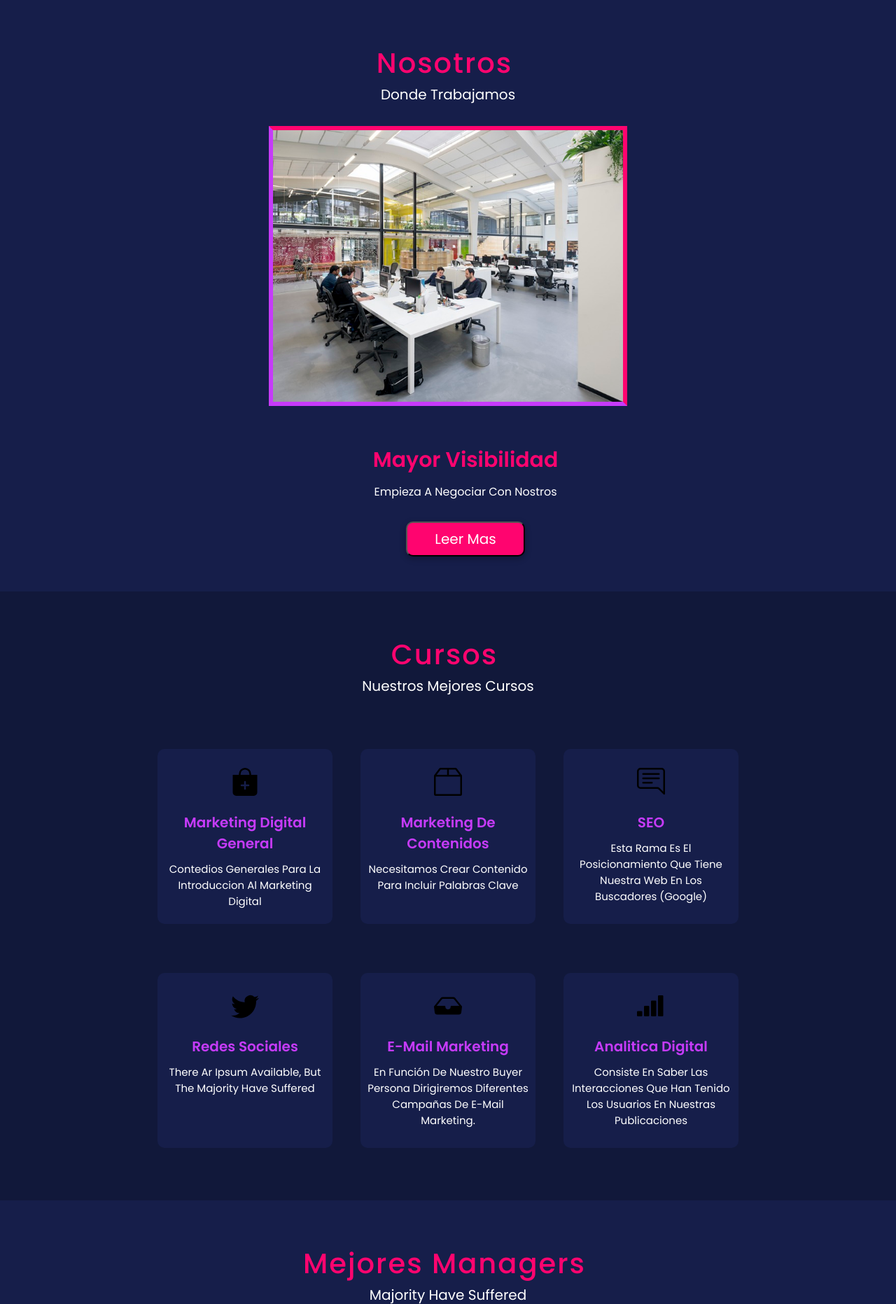
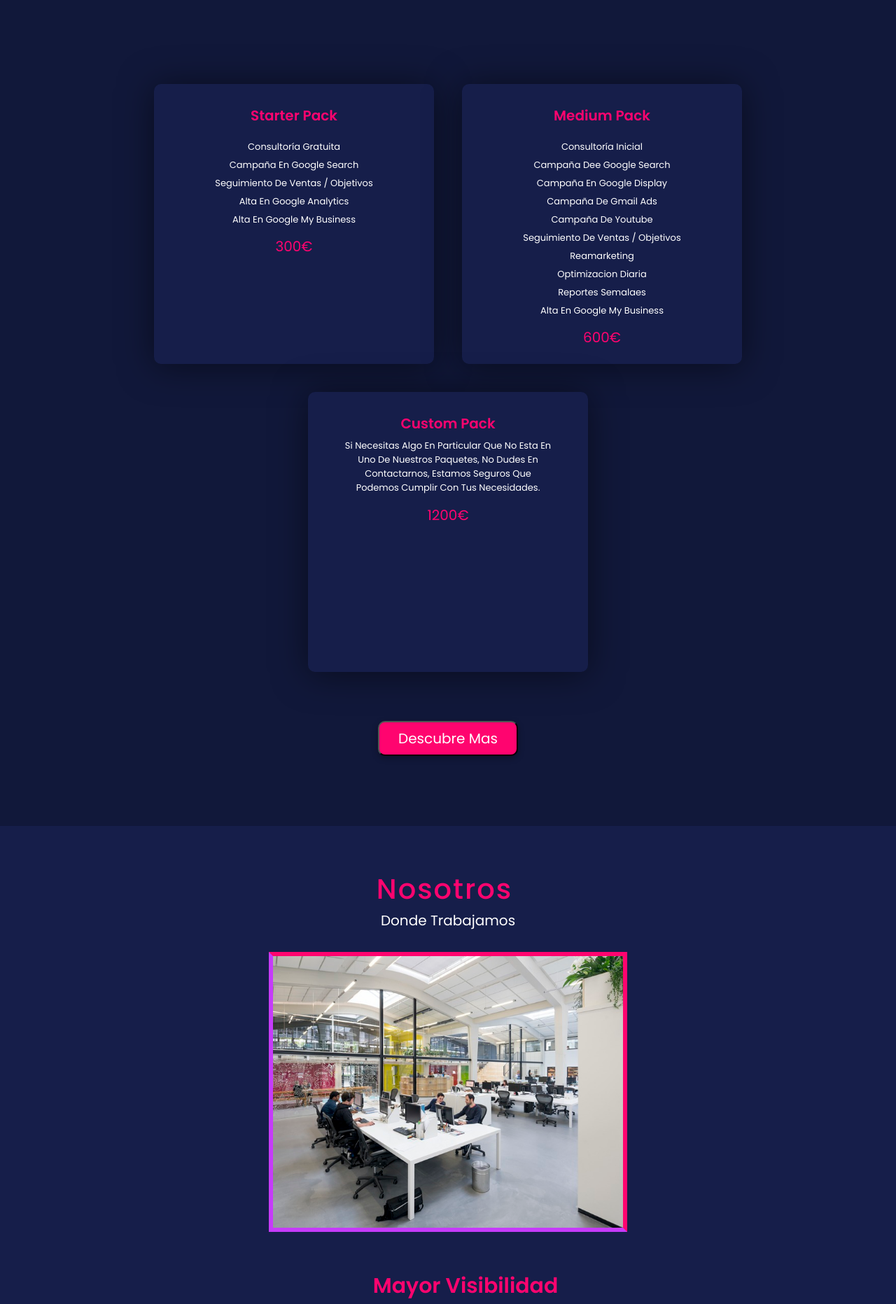
Before and after one commit to Israelamat/web, a PHP site: page / in a window 1280 px wide. Shown: the part 560-2423 px from the top of the page at 70% size. Run offline with PHP 8.4, Linux system fonts and the light colour scheme; some libraries are stand-ins or nearby versions.

Commit message:
Commit Version3

```diff
--- a/webFacil/index.html
+++ b/webFacil/index.html
@@ -31,28 +31,51 @@
             <a href="#"><button>Descubre mas</button></a>
         </div>
     </section>
-    <!--
+
         <section class="product" id="product">
         <div class="box-container">
             <div class="box">
-                <i class="fab fa-angular"></i>
-                <h3>Seguridad</h3>
-                <p>seguridad en campaña para evitar plagios</p>
+
+                <h3>Starter Pack</h3>
+                <p>
+                    <ul>
+                        <li>Consultoría Gratuita</li>
+                        <li>Campaña en Google Search</li>
+                        <li>Seguimiento de Ventas / Objetivos</li>
+                        <li>Alta en Google Analytics</li>
+                        <li>Alta en Google My Business</li>
+                    </ul>
+                    <p class="precio">300€</p>
+                </p>
             </div>
             <div class="box">
-                <i class="fab fa-apple"></i>
-                <h3>Confianza</h3>
-                <p>Oferecemos comunicacion constante y atencion rigurosa siempre que lo necesites</p>
+
+                <h3>Medium pack</h3>
+                <p>
+                    <ul>
+                        <li>Consultoría inicial</li>
+                        <li>Campaña dee Google Search</li>
+                        <li>Campaña en Google Display</li>
+                        <li>Campaña de Gmail Ads</li>
+                        <li>Campaña de Youtube</li>
+                        <li>Seguimiento de Ventas / Objetivos</li>
+                        <li>Reamarketing</li>
+                        <li>Optimizacion diaria</li>
+                        <li>Reportes semalaes</li>
+                        <li>Alta en Google My Business</li>
+                    </ul>
+                    <p class="precio">600€</p>
+                </p>
             </div>
             <div class="box">
-                <i class="fab fa-android"></i>
-                <h3>Transparencia</h3>
-                <p>Honestidad y compromiso</p>
+
+                <h3>Custom Pack</h3>
+                <p>Si necesitas algo en particular que no esta en uno de nuestros paquetes, no dudes en contactarnos, estamos seguros que podemos cumplir con tus necesidades.</p>
+                <p class="precio">1200€</p>
             </div>
         </div>
         <a href="#"><button>Descubre mas</button></a>
     </section>
-    -->
     <section class="about" id="about">
         <h1 class="heading">Nosotros</h1>
         <h3 class="title">Donde trabajamos</h3>
@@ -102,8 +125,7 @@
                     <path d="M5.026 15c6.038 0 9.341-5.003 9.341-9.334 0-.14 0-.282-.006-.422A6.685 6.685 0 0 0 16 3.542a6.658 6.658 0 0 1-1.889.518 3.301 3.301 0 0 0 1.447-1.817 6.533 6.533 0 0 1-2.087.793A3.286 3.286 0 0 0 7.875 6.03a9.325 9.325 0 0 1-6.767-3.429 3.289 3.289 0 0 0 1.018 4.382A3.323 3.323 0 0 1 .64 6.575v.045a3.288 3.288 0 0 0 2.632 3.218 3.203 3.203 0 0 1-.865.115 3.23 3.23 0 0 1-.614-.057 3.283 3.283 0 0 0 3.067 2.277A6.588 6.588 0 0 1 .78 13.58a6.32 6.32 0 0 1-.78-.045A9.344 9.344 0 0 0 5.026 15z"/>
                 </svg>
                 <h3>Redes Sociales</h3>
-                <p>There ar Ipsum available,
-                    but the majority have suffered</p>
+                <p>A través de las redes sociales podemos conseguir mayor número de visitas en nuestra web</p>
             </div>
             <div class="box">
                 <i class="mail marketing"></i>
@@ -128,7 +150,7 @@
         <h3 class="title">majority have suffered</h3>
         <div class="box-container">
             <div class="box">
-                <img src="img\descarga.jpg">
+                <img src="img\Yo_heteroBasico.jpg">
                 <h3>Israel Amat</h3>
                 <p>Especialista en analitica digital</p>
                 <div class="stars">
@@ -140,7 +162,7 @@
                 </div>
             </div>
             <div class="box">
-                <img src="img\images-_1_.jpg">
+                <img src="img\Hector_gay.jpg">
                 <h3>Hector Pascual</h3>
                 <p>Escpecialista seo y marketing general</p>
                 <div class="stars">
@@ -152,7 +174,7 @@
                 </div>
             </div>
             <div class="box">
-                <img src="img\images.jpg">
+                <img src="img\Borja_gay.jpg">
                 <h3>Borja coronado</h3>
                 <p>Licenciado en boostrap</p>
                 <div class="stars">
--- a/webFacil/style.css
+++ b/webFacil/style.css
@@ -156,14 +156,15 @@ header .fa-bars {
 }
 
 .product .box-container .box {
-	height:25rem;
-	width:25rem;
+	height:40rem;
+	width:40rem;
 	background:#161e4a;
 	text-align:center;
 	border-radius:1rem;
 	box-shadow:0 .3rem 5rem rgba(0,0,0,.5);
 	margin: 2rem;
 	cursor: pointer;
+	padding: 30px;
 }
 
 .product .box-container .box i {
@@ -179,6 +180,18 @@ header .fa-bars {
 	transition: .2s;
 }
 
+.product .box-container .box .precio{
+	font-size: 2em;
+	cursor: pointer;
+	transition: .2s;
+	color: #ff046f;
+	display: inline-block;
+}
+
+.product .box-container .box:hover .precio{
+	color:#c63bfa;
+}
+
 .product .box-container .box h3 {
 	font-size: 2rem;
 	color: #ff046f;
@@ -192,8 +205,12 @@ header .fa-bars {
 
 }
 
-.product .box-container .box:hover i {
-	background:#ff046f;
+.product .box-container .box ul li {
+	margin: 6px;
+	text-decoration: none;
+	list-style: none;
+	color: #fff;
+	font-size: 1.3rem;
 }
 
 .product .box-container .box:hover h3 {
```
Also changed, not shown: webFacil/img/Borja_gay.jpg (renamed from webFacil/img/images.jpg), webFacil/img/Hector_gay.jpg (renamed from webFacil/img/images-_1_.jpg), webFacil/img/Yo_heteroBasico.jpg (renamed from webFacil/img/descarga.jpg).
